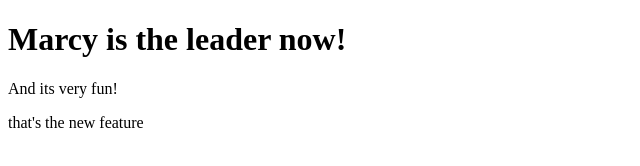
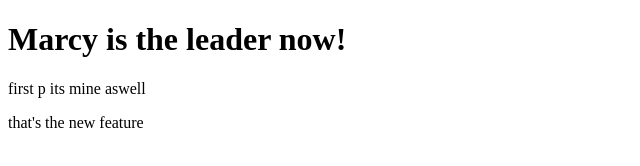
Before and after one commit to IoghiStudio/backend, a plain HTML site: page index.html in a window 1280 px wide. Shown: the full height of the page, 0-640 px from the left. Drawn offline with Linux system fonts and the light colour scheme.

Commit message:
that p its mine!

```diff
--- a/index.html
+++ b/index.html
@@ -7,7 +7,7 @@
     </head>
     <body>
         <h1>Marcy is the leader now!</h1>
-        <p>And its very fun!</p>
+        <p>first p its mine aswell</p>
         <p>that's the new feature</p>
     </body>
 </html>
```
